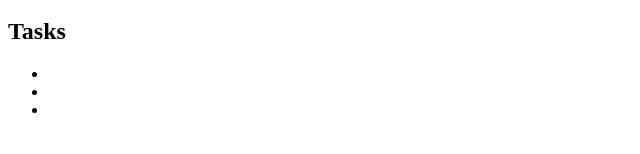
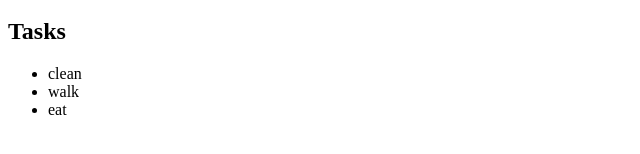
Before and after one commit to yusef-codes10/vue-course, a Vue app: page / in a window 1280 px wide. Shown: the part 232-386 px from the top of the page, without its empty margins (0-640 px from the left). Built offline with nearby package versions, Linux system fonts and the light colour scheme.

Commit message:
outputing the task with text interpolatio {{}}

```diff
--- a/src/App.vue
+++ b/src/App.vue
@@ -4,11 +4,13 @@ import { ref } from 'vue'
 // declare reactive variables
 const name = ref('Jake the Dog')
 const status = ref(true)
-const tasks = ref(['clean', 'walk', 'eat'])
 
 function change() {
   status.value = !status.value
 }
+
+//!2-
+const tasks = ref(['clean', 'walk', 'eat'])
 </script>
 <template>
   <div class="condtiom-directives">
@@ -20,7 +22,7 @@ function change() {
   <div class="loop">
     <h2>Tasks</h2>
     <ul>
-      <li v-for="task in tasks" :key="task"></li>
+      <li v-for="task in tasks" :key="task">{{ task }}</li>
     </ul>
   </div>
 </template>
```
